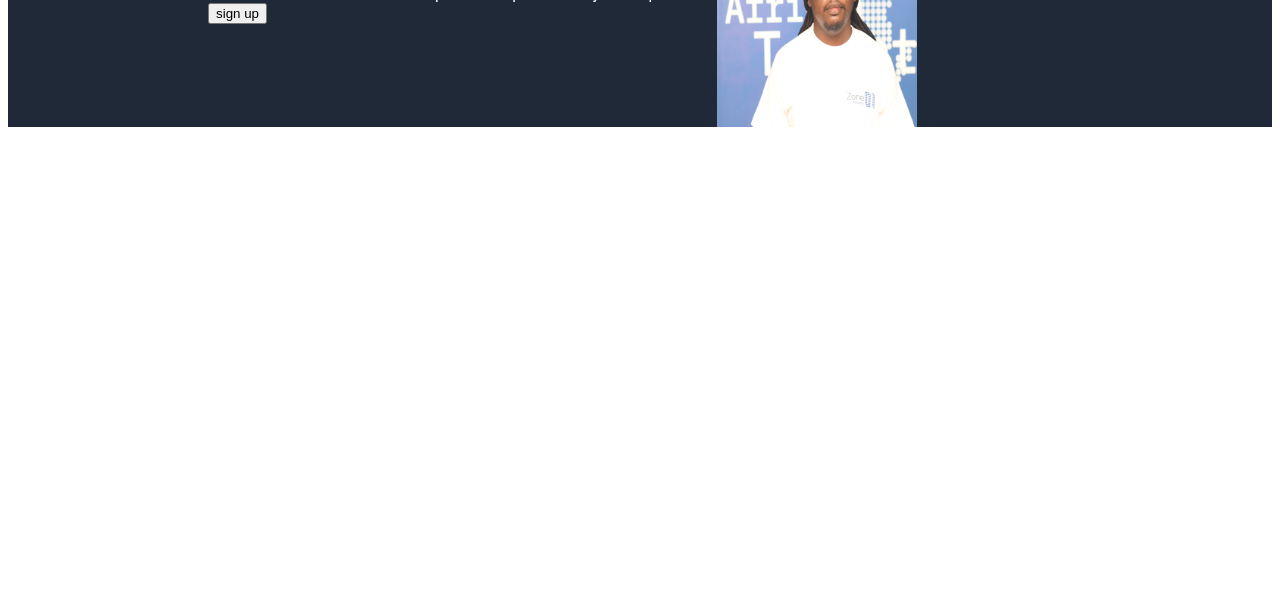
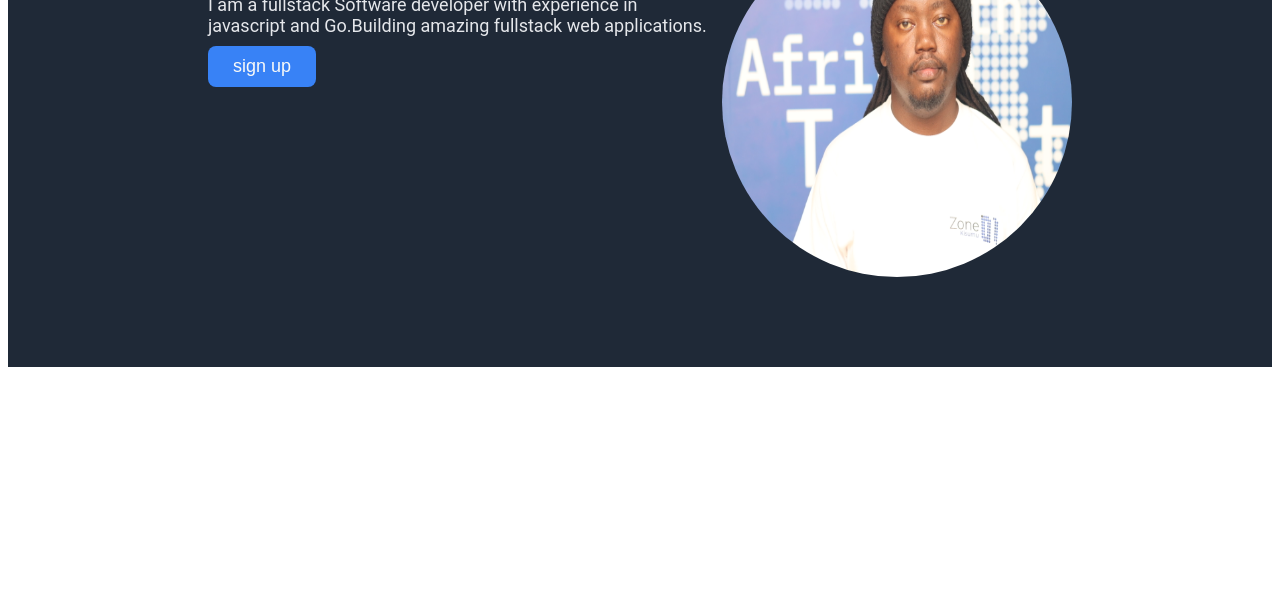
Before and after one commit to PeterIregi/landing_page, a plain HTML site: page index.html in a window 1280 px wide. Shown: the part 209-800 px from the top of the page. Drawn offline with Linux system fonts and the light colour scheme.

Commit message:
adjust header section more

```diff
--- a/index.html
+++ b/index.html
@@ -26,7 +26,7 @@
                         Peter Iregi
                     </div>
                     <div class="other">
-                        I am a fullstack Software developer with experience in javascript and Go
+                        I am a fullstack Software developer with experience in javascript and Go.Building amazing fullstack web applications.
                     </div>
                     <button class="sign-up">sign up</button>
                 </div>
--- a/style.css
+++ b/style.css
@@ -28,10 +28,14 @@
 .right{
     display:flex ;
     gap:20px;
+    font: 18px;
+    color:#E5E7EB
 }
 .content{
     display:flex;
-    justify-content:space space-between;
+    justify-content:space-between;
+    padding-bottom : 90px;
+    gap:10px;
 
 }
 .heading{
@@ -39,6 +43,24 @@
 }
 
 .profile{
-    height:200px;
-    width:200px;
+    height:350px;
+    width:350px;
+    border-radius: 50%;
 }
+.other{
+    font-size:18px;
+    color:#E5E7EB;
+    padding-top: 10px;
+    padding-bottom:10px;
+}
+.sign-up{
+    background-color: #3882F6;
+    padding-top:10px;
+    padding-bottom: 10px;
+    padding-right: 25px;
+    padding-left: 25px;
+    font-size: 18px;
+    border-style: none;
+    border-radius: 8px;
+    color:#F9FAF8;
+}
```
